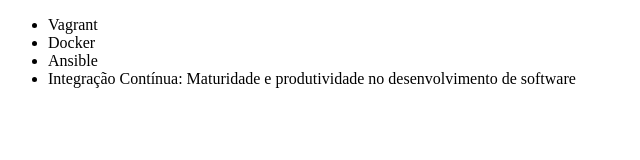
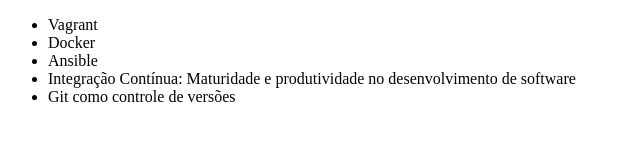
Before and after one commit to marciosto78/alura-git, a plain HTML site: page index.html in a window 1280 px wide. Shown: the whole page, without its empty margins (0-640 px from the left). Drawn offline with Linux system fonts and the light colour scheme.

Commit message:
Novo curso GIT

```diff
--- a/index.html
+++ b/index.html
@@ -10,6 +10,7 @@
         <li>Docker</li>
         <li>Ansible</li>
         <li>Integração Contínua: Maturidade e produtividade no desenvolvimento de software</li>
+        <li>Git como controle de versões</li>
     </ul>
 </body>
 </html>
```
